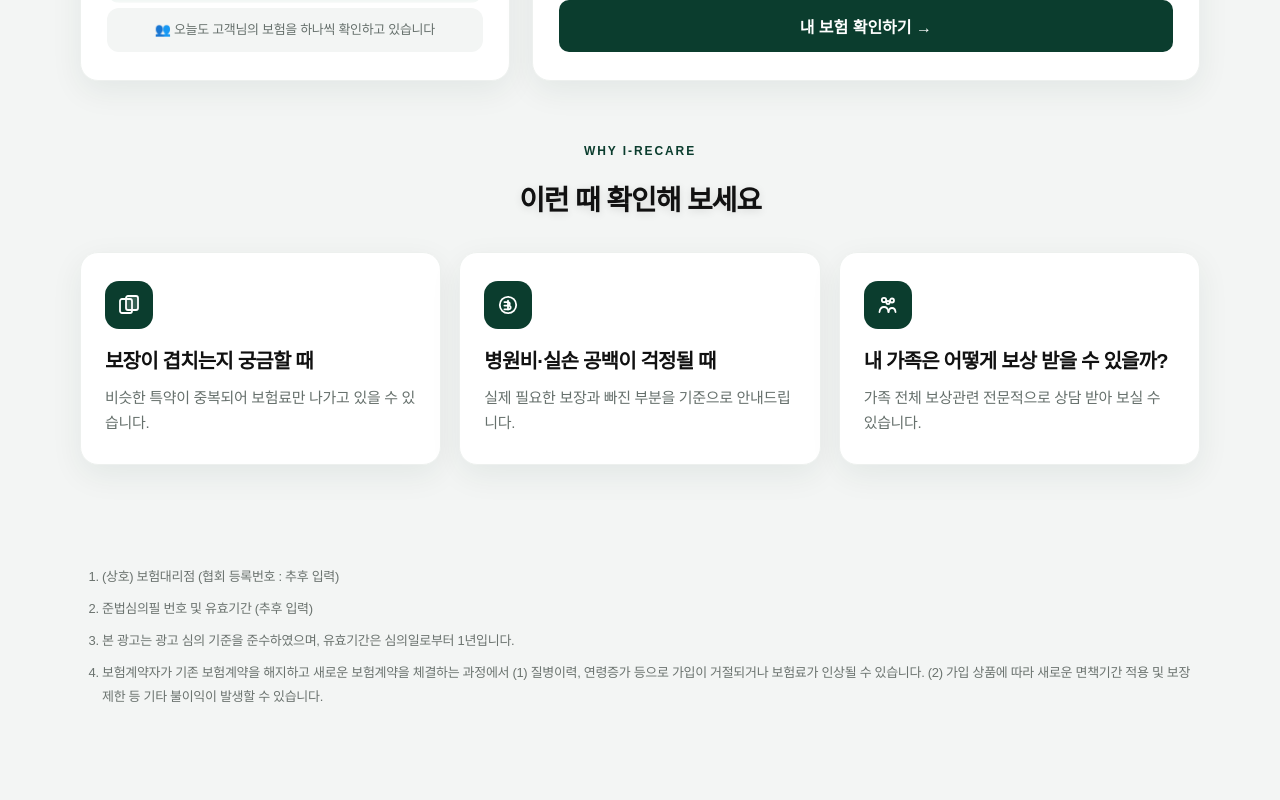
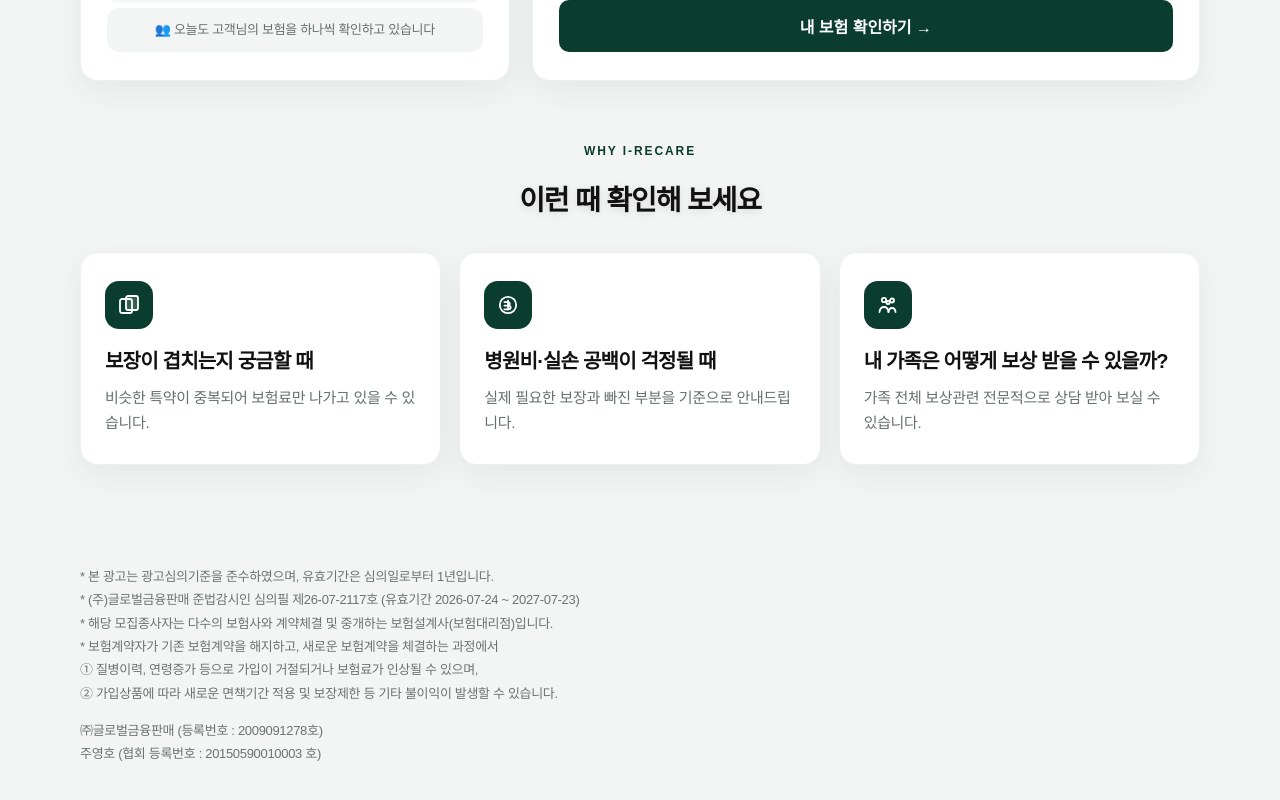
Before and after one commit to archon3338-wq/insurance-homepage, a Next.js app: page / in a window 1280 px wide. Shown: the part 743-1543 px from the top of the page. Before the commit the page ends 1496 px from the top, so only its background shows below. Built offline with nearby package versions, Linux system fonts and the light colour scheme; a web font is replaced by a local one.

Commit message:
update website

```diff
--- a/app/globals.css
+++ b/app/globals.css
@@ -1303,6 +1303,24 @@ button[type="submit"]:disabled {
   margin-bottom: 8px;
 }
 
+.legal-copy {
+  font-size: 13px;
+  line-height: 1.8;
+  color: #6b736f;
+}
+
+.legal-copy p {
+  margin: 0 0 14px;
+}
+
+.legal-copy p:last-child {
+  margin-bottom: 0;
+}
+
+.legal-warn {
+  color: #c0352b;
+}
+
 .company-foot {
   background: #fff;
   padding: 36px 0 44px;
--- a/app/page.tsx
+++ b/app/page.tsx
@@ -45,21 +45,25 @@ export default function HomePage() {
         </section>
 
         <section className="legal">
-          <div className="wrap">
-            <ol>
-              <li>(상호) 보험대리점 (협회 등록번호 : 추후 입력)</li>
-              <li>준법심의필 번호 및 유효기간 (추후 입력)</li>
-              <li>
-                본 광고는 광고 심의 기준을 준수하였으며, 유효기간은 심의일로부터
-                1년입니다.
-              </li>
-              <li>
-                보험계약자가 기존 보험계약을 해지하고 새로운 보험계약을 체결하는
-                과정에서 (1) 질병이력, 연령증가 등으로 가입이 거절되거나
-                보험료가 인상될 수 있습니다. (2) 가입 상품에 따라 새로운
-                면책기간 적용 및 보장 제한 등 기타 불이익이 발생할 수 있습니다.
-              </li>
-            </ol>
+          <div className="wrap legal-copy">
+            <p>
+              * 본 광고는 광고심의기준을 준수하였으며, 유효기간은 심의일로부터 1년입니다.
+              <br />
+              * (주)글로벌금융판매 준법감시인 심의필 제26-07-2117호 (유효기간 2026-07-24 ~ 2027-07-23)
+              <br />
+              * 해당 모집종사자는 다수의 보험사와 계약체결 및 중개하는 보험설계사(보험대리점)입니다.
+              <br />
+              * 보험계약자가 기존 보험계약을 해지하고, 새로운 보험계약을 체결하는 과정에서
+              <br />
+              ① 질병이력, 연령증가 등으로 가입이 거절되거나 보험료가 인상될 수 있으며,
+              <br />
+              ② 가입상품에 따라 새로운 면책기간 적용 및 보장제한 등 기타 불이익이 발생할 수 있습니다.
+            </p>
+            <p>
+              ㈜글로벌금융판매 (등록번호 : 2009091278호)
+              <br />
+              주영호 (협회 등록번호 : 20150590010003 호)
+            </p>
           </div>
         </section>
       </main>
```
Also changed, not shown: preview.html (+13 -7 lines).
